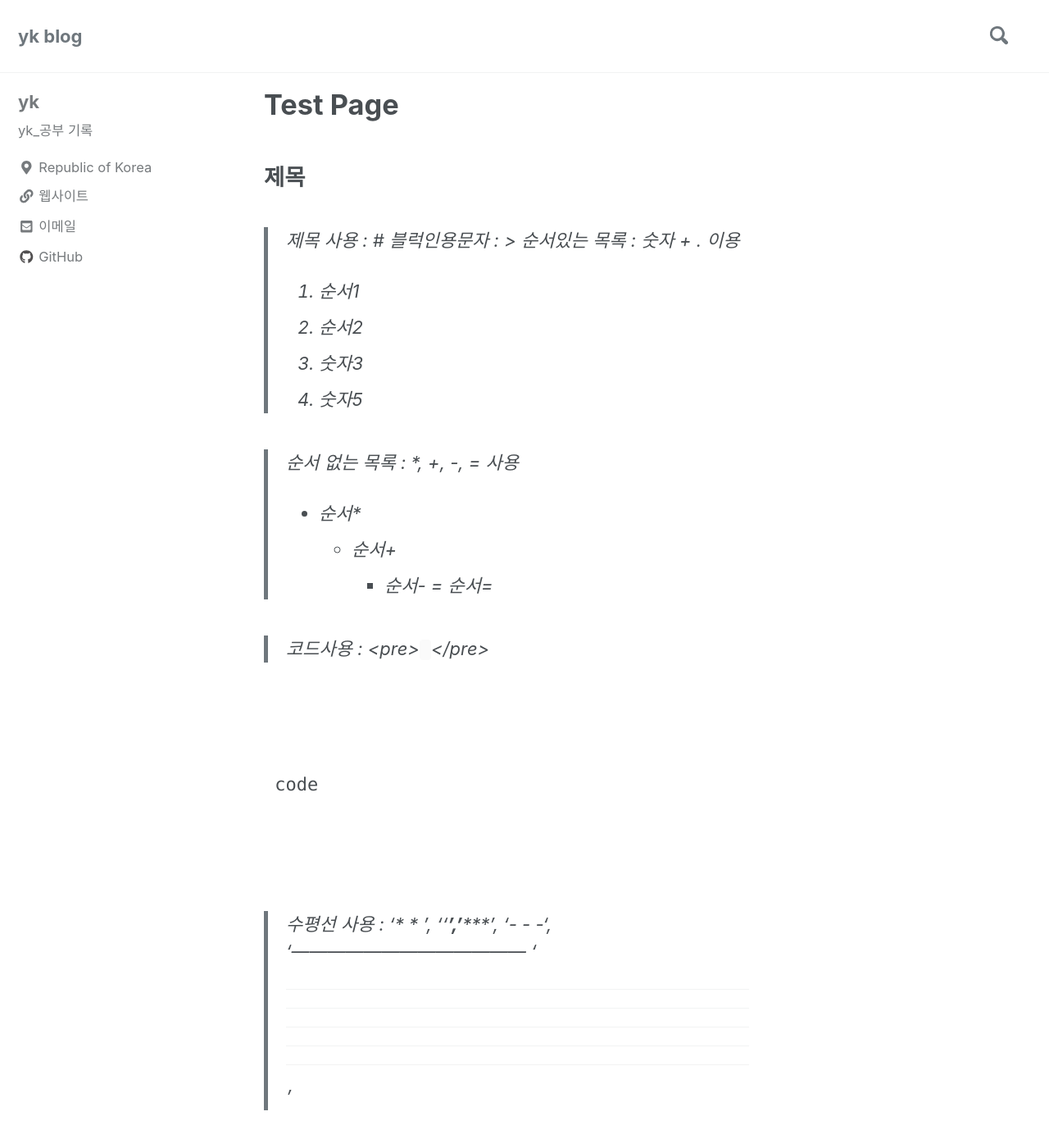
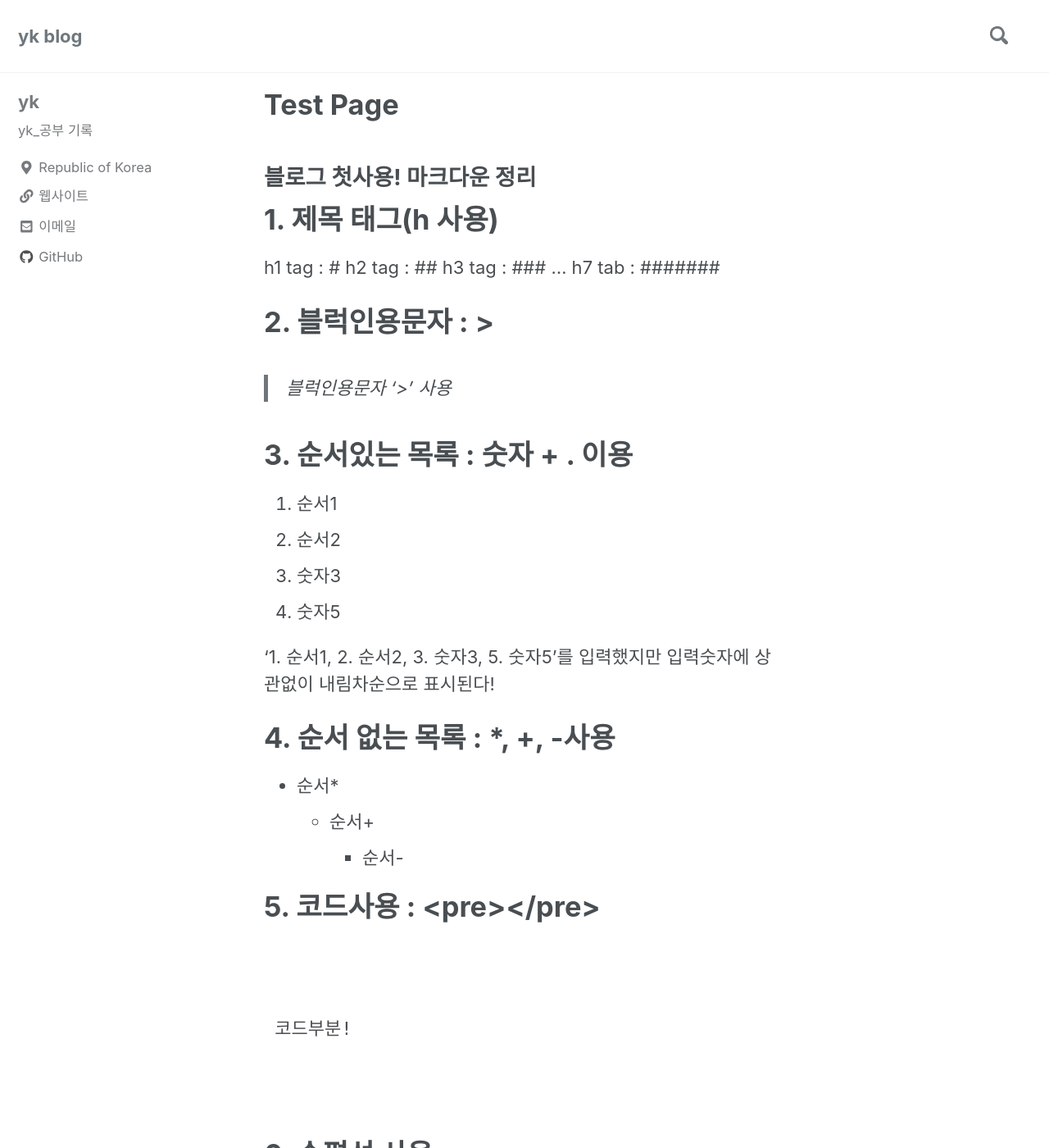
Before and after one commit to yukyung-shim/yukyung-shim.github.io, a Jekyll site: the page built from _posts/2019-01-06-블로그 첫사용! 마크다운 정리.md, in a window 1280 px wide and 1400 px high. Shown: the whole window at 82% size. Built offline with Jekyll 4.4.1, drawn with Linux system fonts in a browser that asks for light colours; nearby versions of some CDN libraries; comment, search, counter and statistics services are not loaded; some of the changed text lies outside the part shown.

Commit message:
마크다운

```diff
--- a/_posts/2019-01-06-블로그 첫사용! 마크다운 정리.md
+++ b/_posts/2019-01-06-블로그 첫사용! 마크다운 정리.md
@@ -7,34 +7,45 @@ last_modified_at: 2019-01-06T13:00:00+09:00
 
 ---
 
-## 제목
+## 블로그 첫사용! 마크다운 정리
 
-> 제목 사용 : #
-> 블럭인용문자 : >
-> 순서있는 목록 : 숫자 + . 이용
+# 1. 제목 태그(h 사용)
+h1 tag : #
+h2 tag : ##
+h3 tag : ###
+...
+h7 tab : #######
+
+# 2. 블럭인용문자 : >
+> 블럭인용문자 '>' 사용
+
+# 3. 순서있는 목록 : 숫자 + . 이용
 1. 순서1
 2. 순서2
 3. 숫자3
 5. 숫자5
 
-> 순서 없는 목록 : *, +, -, = 사용
+'1. 순서1, 2. 순서2, 3. 숫자3, 5. 숫자5'를 입력했지만 입력숫자에 상관없이 내림차순으로 표시된다!
+
+
+
+# 4. 순서 없는 목록 : *, +, -사용
 * 순서*
   + 순서+
     - 순서-
-      = 순서=
 
-> 코드사용 : <pre><code></code></pre>
-
+# 5. 코드사용 : <pre><code></code></pre>
 <pre>
   <code>
-    <p> code </p>
+    <p> 코드부분! </p>
   </code>
 </pre>
 
-> 수평선 사용 : '* * *', ''***','*****', '- - -', '--------------------------------------- '
+# 6. 수평선 사용
+'* * *', ''***','*****', '- - -', '--------------------------------------- '를 이용하면 아래와같이 수평선이 표시된다.
+
 * * *
 ***
 *****
 - - -
 ---------------------------------------
-'
```
